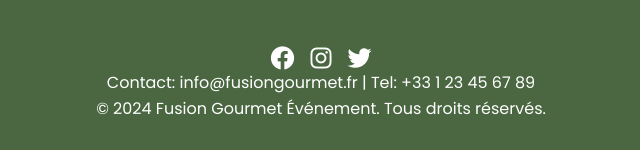
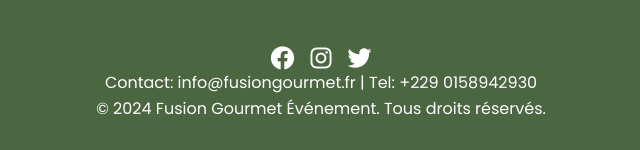
Before and after one commit to Alex-fusion20/fusiongourmet, a plain HTML site: page index.html in a window 1280 px wide. Shown: the part 3624-3774 px from the top of the page, 319-959 px from the left. Drawn offline with nearby package versions, Linux system fonts and the light colour scheme.

Commit message:
index.html

```diff
--- a/index.html
+++ b/index.html
@@ -630,7 +630,7 @@
             <a href="https://instagram.com"><i class="fab fa-instagram"></i></a>
             <a href="https://twitter.com"><i class="fab fa-twitter"></i></a>
         </div>
-        <p>Contact: info@fusiongourmet.fr | Tel: +33 1 23 45 67 89</p>
+        <p>Contact: info@fusiongourmet.fr | Tel: +229 0158942930</p>
         <p>&copy; 2024 Fusion Gourmet Événement. Tous droits réservés.</p>
     </footer>
 
```
